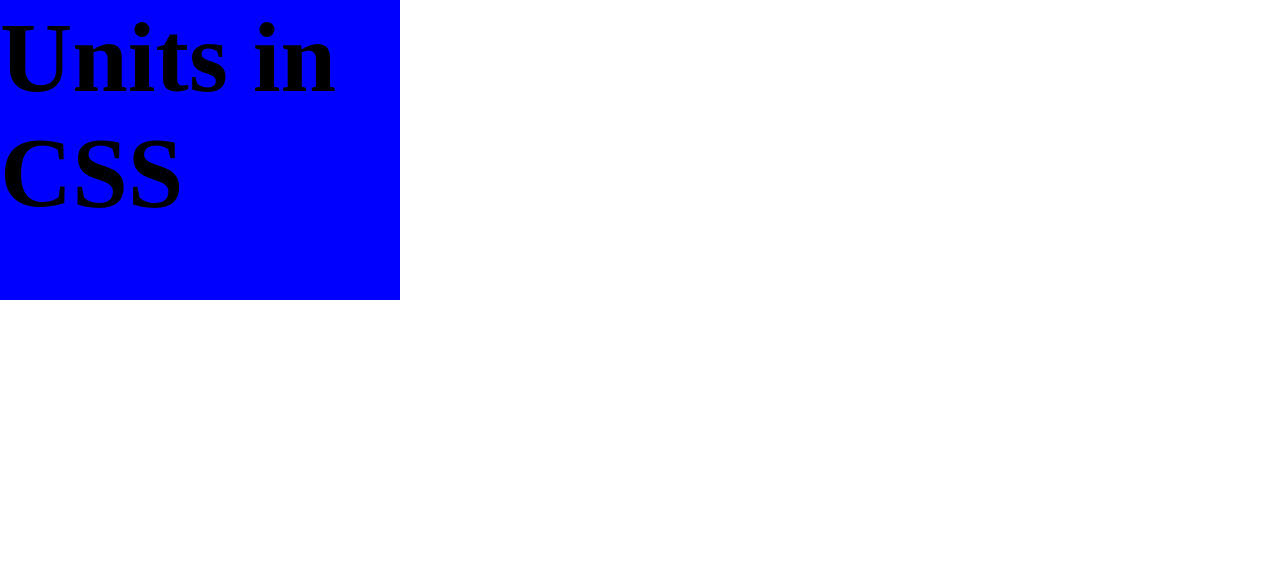
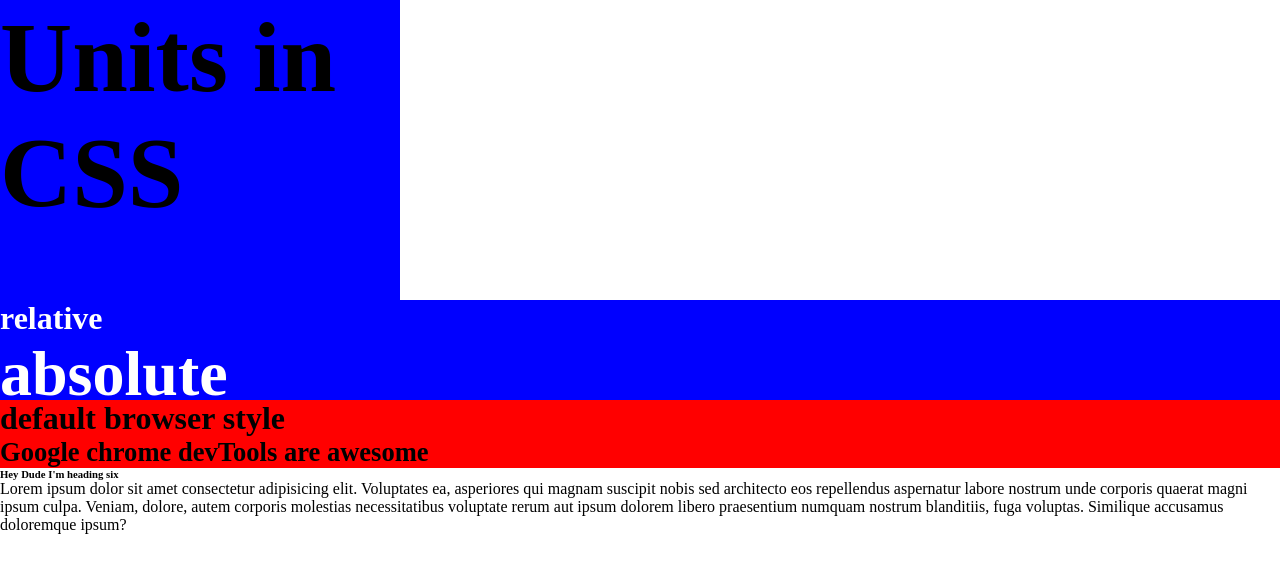
Before and after one commit to SathiskumarD/LearnHTMLCSS, a plain HTML site: page learnfonts.html in a window 1280 px wide. Drawn offline with Linux system fonts and the light colour scheme.

Commit message:
new ext added

```diff
--- a/learnfonts.html
+++ b/learnfonts.html
@@ -11,7 +11,24 @@
 
 <body>
     <h1>Units in CSS</h1>
+    <div class="navbar">
 
+        <h3 class="relative">relative</h3>
+        <h3 class="absolute">absolute</h3>
+    </div>
+    <div class="banner1">
+
+        <h4>default browser style </h4>
+        <h5> Google chrome devTools are awesome</h5>
+    </div>
+    <section>
+        <h6>Hey Dude I'm heading six </h6>
+        <p>Lorem ipsum dolor sit amet consectetur adipisicing elit. Voluptates ea, asperiores qui magnam suscipit nobis
+            sed architecto eos repellendus aspernatur labore nostrum unde corporis quaerat magni ipsum culpa. Veniam,
+            dolore, autem corporis molestias necessitatibus voluptate rerum aut ipsum dolorem libero praesentium numquam
+            nostrum blanditiis, fuga voluptas. Similique accusamus doloremque ipsum?</p>
+
+    </section>
 </body>
 
 </html>
```
